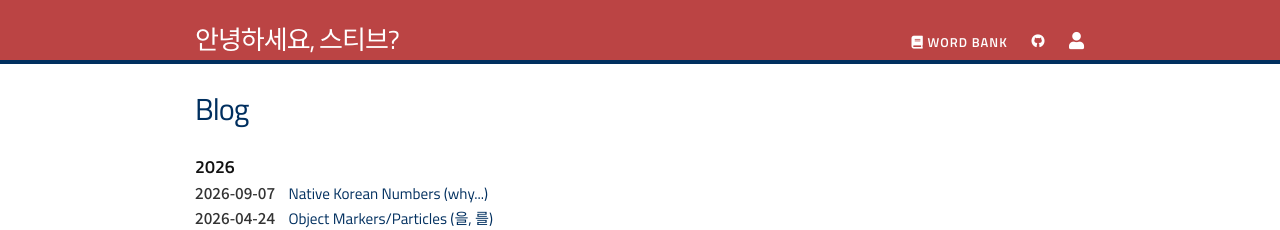
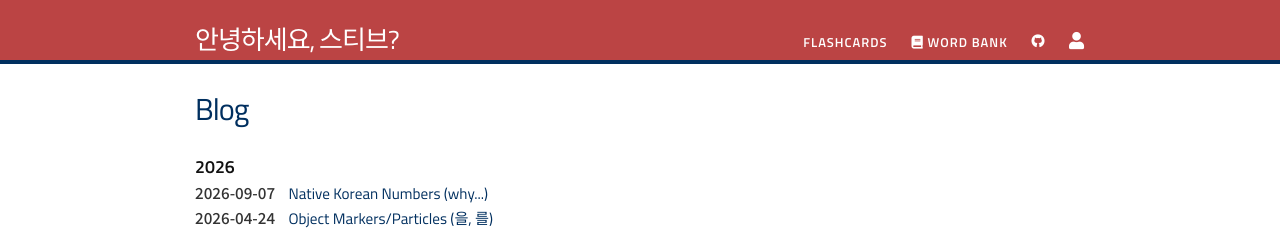
Before and after one commit to svmiller/ssk, a Jekyll site: the page built from index.md, in a window 1280 px wide. Shown: the top 230 px of the page. Built offline with Jekyll 4.4.1, drawn with Linux system fonts in a browser that asks for light colours; nearby versions of some CDN libraries.

Commit message:
add to menu

```diff
--- a/_data/menu.yml
+++ b/_data/menu.yml
@@ -1,3 +1,6 @@
+- title: "Flashcards"
+  href: "game.html"
+
 - title: "Word Bank"
   href: ""
   active: word-bank
```
